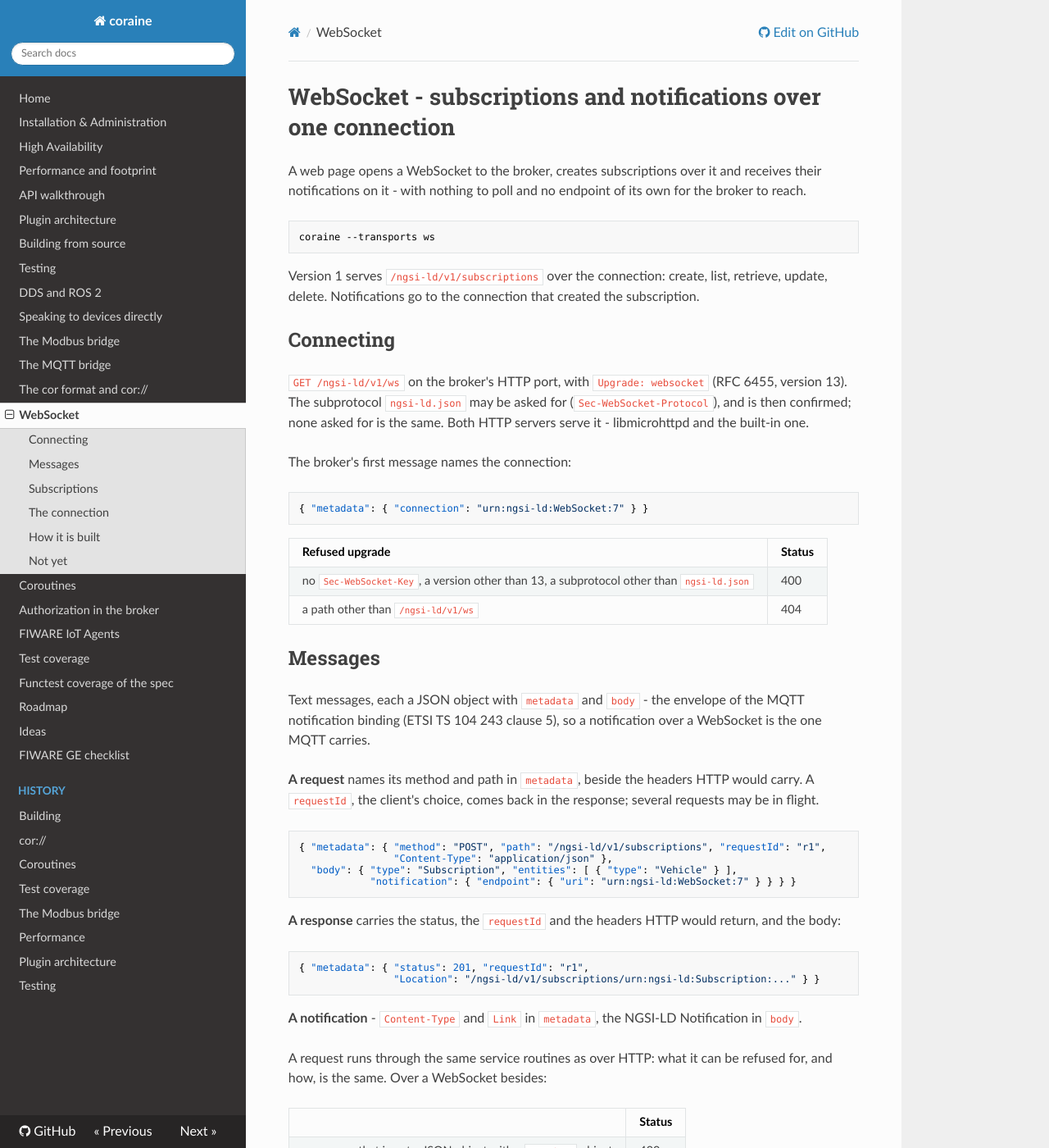
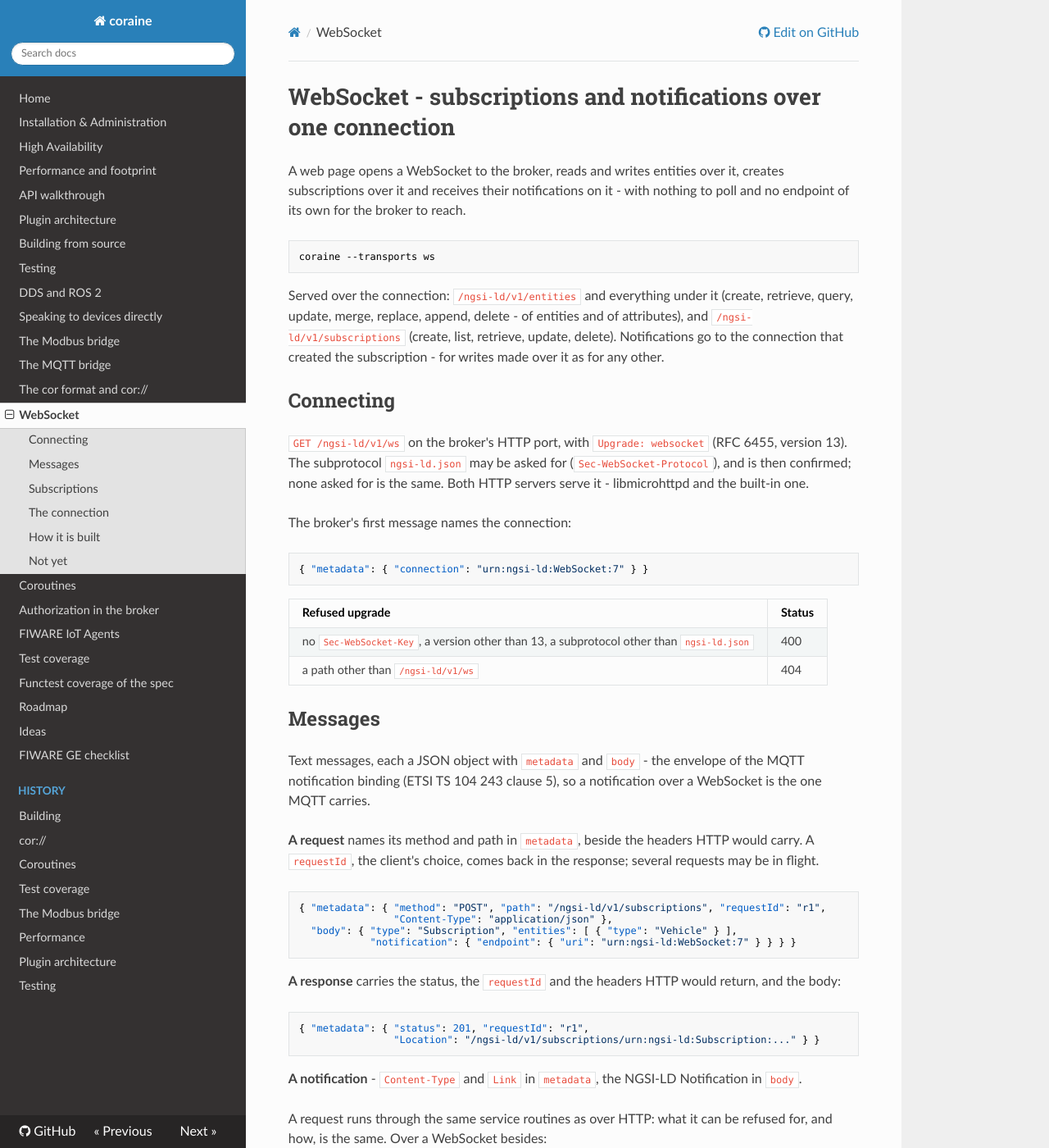
Before and after one commit to SEAMWARE/coraine, an MkDocs documentation site: the page built from doc/websocket.md, in a window 1280 px wide and 1400 px high. Shown: the whole window at 82% size. Built offline with MkDocs 1.6.1, drawn with Linux system fonts in a browser that asks for light colours; nearby versions of some CDN libraries; comment, search, counter and statistics services are not loaded; some of the changed text lies outside the part shown.

Commit message:
WebSocket: the entities over the connection - /ngsi-ld/v1/entities and everything under it; websocket_entities_crud. Fixed on the way: a connection tracked the Location of ANY 201 to a POST as a subscription of its own (an entity's id was 'deleted' as a subscription when the connection closed) - now only POST /ngsi-ld/v1/subscriptions, and the untracking checks the path, not one character of it
Co-Authored-By: Claude Opus 5.5 <noreply@anthropic.com>

````diff
--- a/doc/websocket.md
+++ b/doc/websocket.md
@@ -1,14 +1,17 @@
 # WebSocket - subscriptions and notifications over one connection
 
-A web page opens a WebSocket to the broker, creates subscriptions over it and receives their
-notifications on it - with nothing to poll and no endpoint of its own for the broker to reach.
+A web page opens a WebSocket to the broker, reads and writes entities over it, creates subscriptions
+over it and receives their notifications on it - with nothing to poll and no endpoint of its own for
+the broker to reach.
 
 ```console
 coraine --transports ws
 ```
 
-Version 1 serves `/ngsi-ld/v1/subscriptions` over the connection: create, list, retrieve, update,
-delete. Notifications go to the connection that created the subscription.
+Served over the connection: `/ngsi-ld/v1/entities` and everything under it (create, retrieve, query,
+update, merge, replace, append, delete - of entities and of attributes), and
+`/ngsi-ld/v1/subscriptions` (create, list, retrieve, update, delete). Notifications go to the
+connection that created the subscription - for writes made over it as for any other.
 
 ## Connecting
 
@@ -58,7 +61,7 @@ is the same. Over a WebSocket besides:
 |---|---|
 | a message that is not a JSON object with a `metadata` object | 400 |
 | a request without `method` or `path` | 400 |
-| a path other than `/ngsi-ld/v1/subscriptions` | 501 |
+| a path other than `/ngsi-ld/v1/entities` and `/ngsi-ld/v1/subscriptions` | 501 |
 | a subscription whose endpoint names another connection | 403 |
 
 ## Subscriptions
@@ -95,7 +98,7 @@ Transports are a plugin type of their own (`src/lib/plugin/TransportDriver.h`),
 
 ## Not yet
 
-- every request over the connection, not only subscriptions
+- every request over the connection, not only entities and subscriptions
 - naming the tenant in the handshake, and changing it on an open connection
 - a subscription notifying another connection than its own
 - a second subprotocol, `ngsi-ld.cor`: binary frames carrying the envelope cor-encoded
````
Also changed, not shown: 3 other files.
